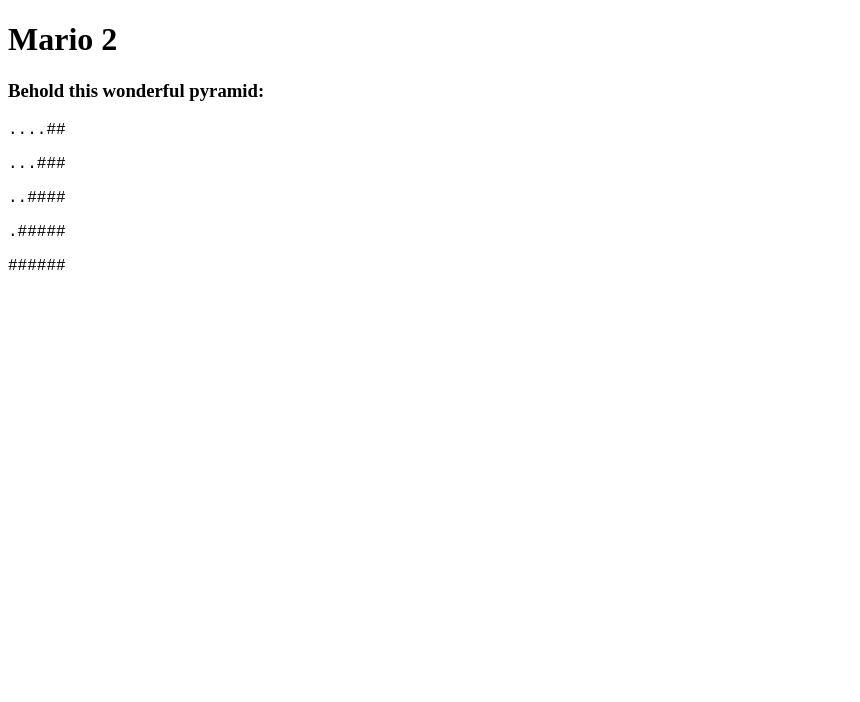
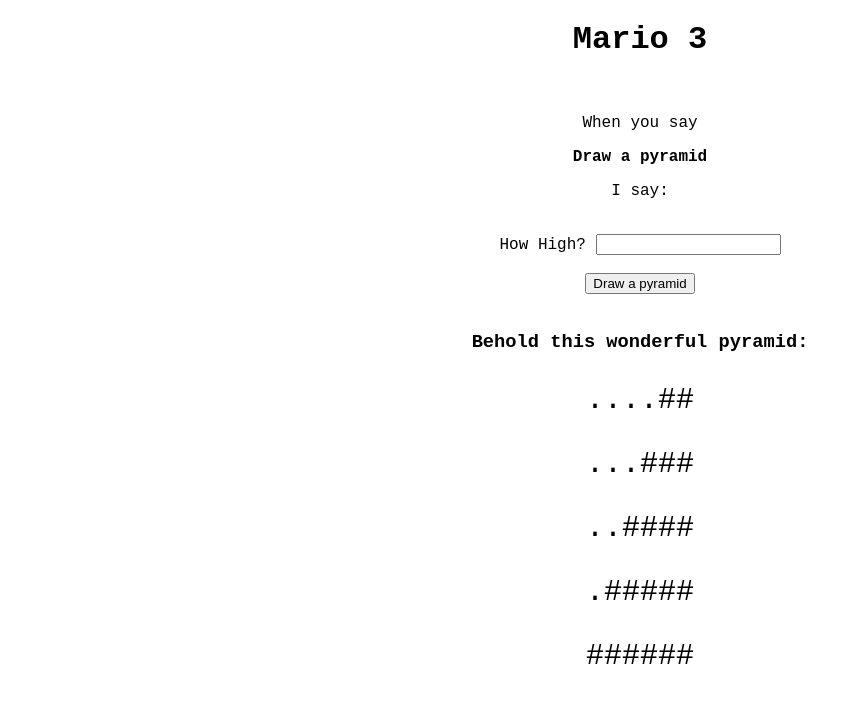
Before and after one commit to DLLevitt/Pyramid-Slide, a plain HTML site: page index.html in a window 1280 px wide. Shown: the whole page, without its empty margins (0-860 px from the left). Drawn offline with Linux system fonts and the light colour scheme.

Commit message:
HTML/CSS update prep for user call to build pyramid

```diff
--- a/index.html
+++ b/index.html
@@ -3,18 +3,30 @@
 <head>
   <style>
     #pyramid {
+      line-hieght: 0;
+      font-size: 30px;
+    }
+    body {
       font-family: "Courier New", monospace;
+      text-align: center;
     }
   </style>
 
 </head>
 <body>
-  <h1>Mario 2</h1>
+  <h1>Mario 3</h1>
+  <br>
+  <p>When you say</p>
+  <p><strong>Draw a pyramid</strong></p>
+  <p>I say:</p>
+  <br>
+  <label>How High?</label>
+  <input type="text" id="height"/>
+  <br><br>
+  <button>Draw a pyramid</button>
+  <br><br>
   <h3>Behold this wonderful pyramid:</h3>
-  <div id="pyramid">
-<!--     Our pyramid will go inside here -->
-
-  </div>
+  <div id="pyramid"></div>
 
   <script src="mario.js"></script>
 </body>
```
